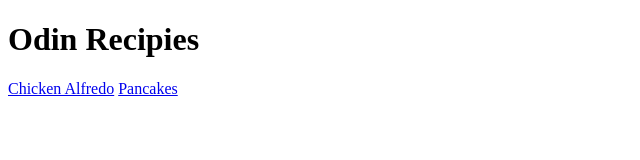
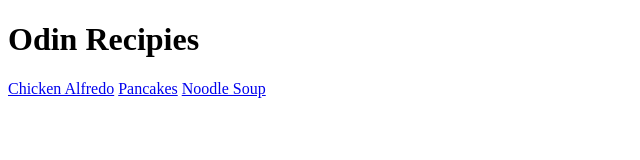
Before and after one commit to SiyaLang/odin-recipes, a plain HTML site: page index.html in a window 1280 px wide. Shown: the whole page, without its empty margins (0-640 px from the left). Drawn offline with Linux system fonts and the light colour scheme.

Commit message:
Adding the hyperlink for Noodle Soup

```diff
--- a/index.html
+++ b/index.html
@@ -9,6 +9,7 @@
     <h1>Odin Recipies</h1>
     <a href="recipes/chickenAlfredo.html">Chicken Alfredo</a>
     <a href="recipes/pancakes.html">Pancakes</a>
+    <a href="recipes/noodleSoup.html">Noodle Soup</a>
 
 </body>
 </html>
```
